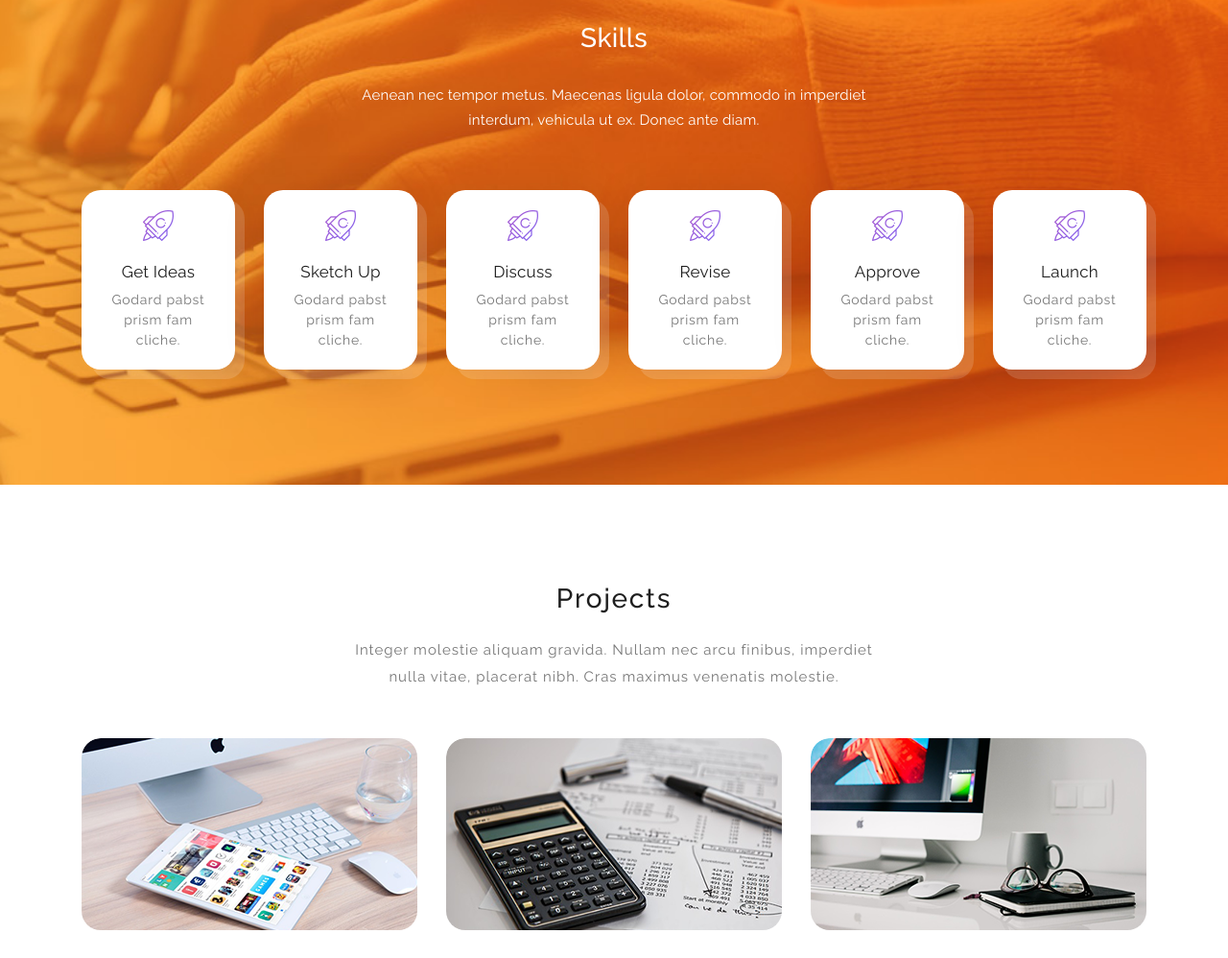
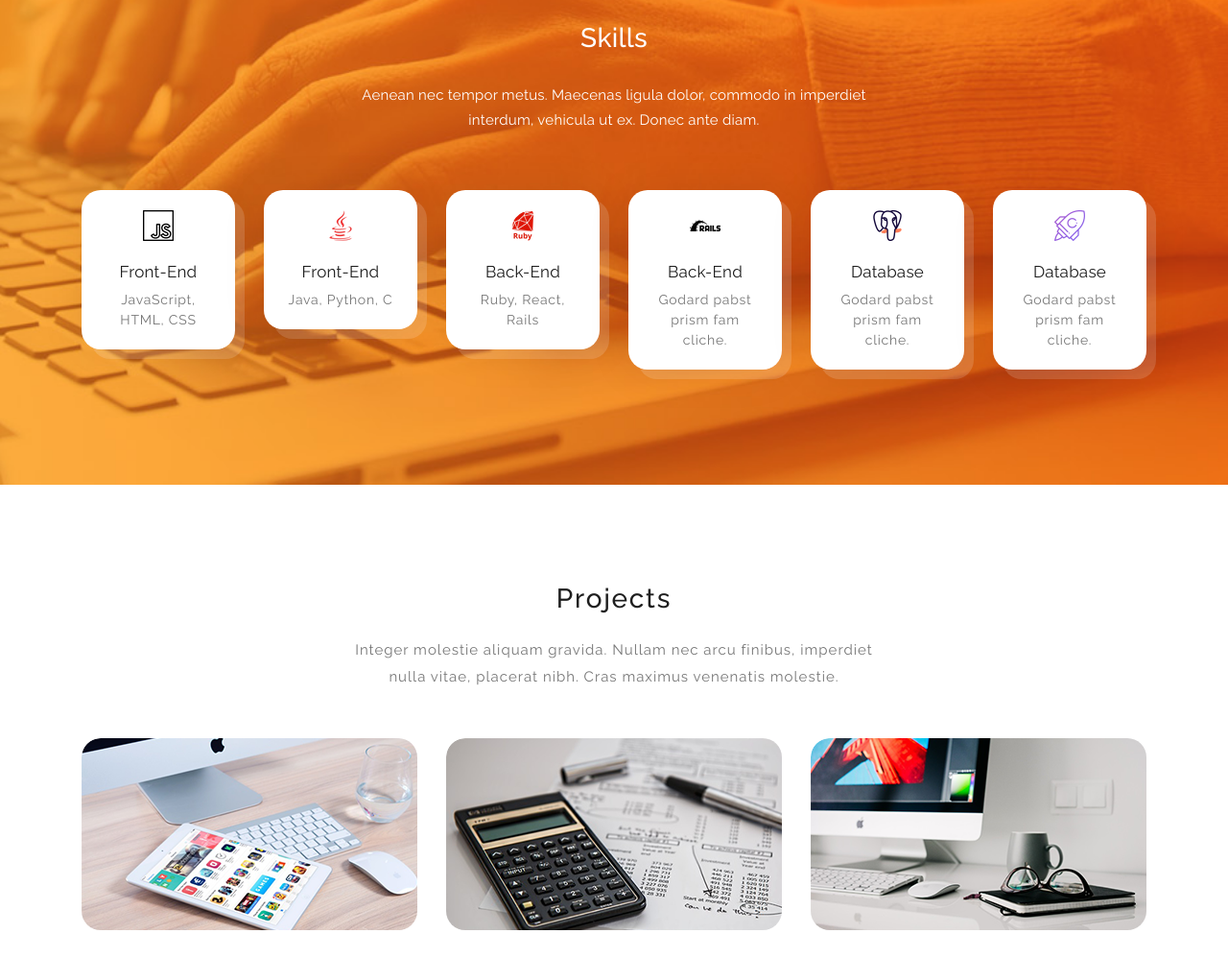
Before and after one commit to galadoe/galadoe.github.io, a plain HTML site: page templatemo_535_softy_pinko/index.html in a window 1280 px wide. Shown: the part 2267-3265 px from the top of the page at 96% size. Drawn offline with Linux system fonts and the light colour scheme.

Commit message:
additions

```diff
--- a/templatemo_535_softy_pinko/index.html
+++ b/templatemo_535_softy_pinko/index.html
@@ -203,43 +203,43 @@ https://templatemo.com/tm-535-softy-pinko
                 <div class="row">
                     <div class="col-lg-2 col-md-3 col-sm-6 col-6">
                         <a href="#" class="mini-box">
-                            <i><img src="assets/images/work-process-item-01.png" alt=""></i>
-                            <strong>Get Ideas</strong>
+                            <i><img src="assets/icons/javascript.png"></i>
+                            <strong>Front-End</strong>
+                            <span>JavaScript, HTML,  CSS</span>
+                        </a>
+                    </div>
+                    <div class="col-lg-2 col-md-3 col-sm-6 col-6">
+                        <a href="#" class="mini-box">
+                            <i><img src="assets/icons/java.png"></i>
+                            <strong>Front-End</strong>
+                            <span>Java, Python, C</span>
+                        </a>
+                    </div>
+                    <div class="col-lg-2 col-md-3 col-sm-6 col-6">
+                        <a href="#" class="mini-box">
+                            <i><img src="assets/icons/ruby.png"></i>
+                            <strong>Back-End</strong>
+                            <span>Ruby, React, Rails</span>
+                        </a>
+                    </div>
+                    <div class="col-lg-2 col-md-3 col-sm-6 col-6">
+                        <a href="#" class="mini-box">
+                            <i><img src="assets/icons/rails.png"></i>
+                            <strong>Back-End</strong>
+                            <span>Godard pabst prism fam cliche.</span>
+                        </a>
+                    </div>
+                    <div class="col-lg-2 col-md-3 col-sm-6 col-6">
+                        <a href="#" class="mini-box">
+                            <i><img src="assets/icons/postgresql.png"></i>
+                            <strong>Database</strong>
                             <span>Godard pabst prism fam cliche.</span>
                         </a>
                     </div>
                     <div class="col-lg-2 col-md-3 col-sm-6 col-6">
                         <a href="#" class="mini-box">
                             <i><img src="assets/images/work-process-item-01.png" alt=""></i>
-                            <strong>Sketch Up</strong>
-                            <span>Godard pabst prism fam cliche.</span>
-                        </a>
-                    </div>
-                    <div class="col-lg-2 col-md-3 col-sm-6 col-6">
-                        <a href="#" class="mini-box">
-                            <i><img src="assets/images/work-process-item-01.png" alt=""></i>
-                            <strong>Discuss</strong>
-                            <span>Godard pabst prism fam cliche.</span>
-                        </a>
-                    </div>
-                    <div class="col-lg-2 col-md-3 col-sm-6 col-6">
-                        <a href="#" class="mini-box">
-                            <i><img src="assets/images/work-process-item-01.png" alt=""></i>
-                            <strong>Revise</strong>
-                            <span>Godard pabst prism fam cliche.</span>
-                        </a>
-                    </div>
-                    <div class="col-lg-2 col-md-3 col-sm-6 col-6">
-                        <a href="#" class="mini-box">
-                            <i><img src="assets/images/work-process-item-01.png" alt=""></i>
-                            <strong>Approve</strong>
-                            <span>Godard pabst prism fam cliche.</span>
-                        </a>
-                    </div>
-                    <div class="col-lg-2 col-md-3 col-sm-6 col-6">
-                        <a href="#" class="mini-box">
-                            <i><img src="assets/images/work-process-item-01.png" alt=""></i>
-                            <strong>Launch</strong>
+                            <strong>Database</strong>
                             <span>Godard pabst prism fam cliche.</span>
                         </a>
                     </div>
```
Also changed, not shown: 1 other file.
